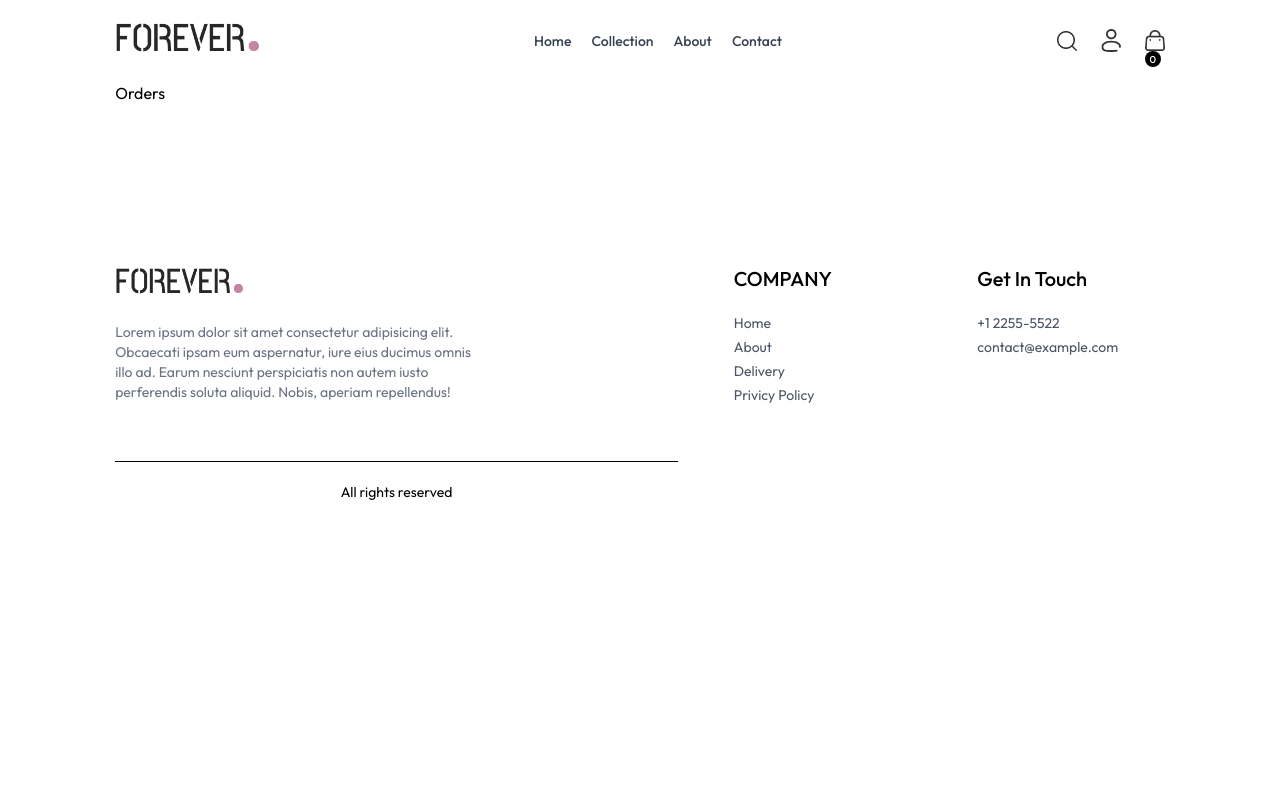
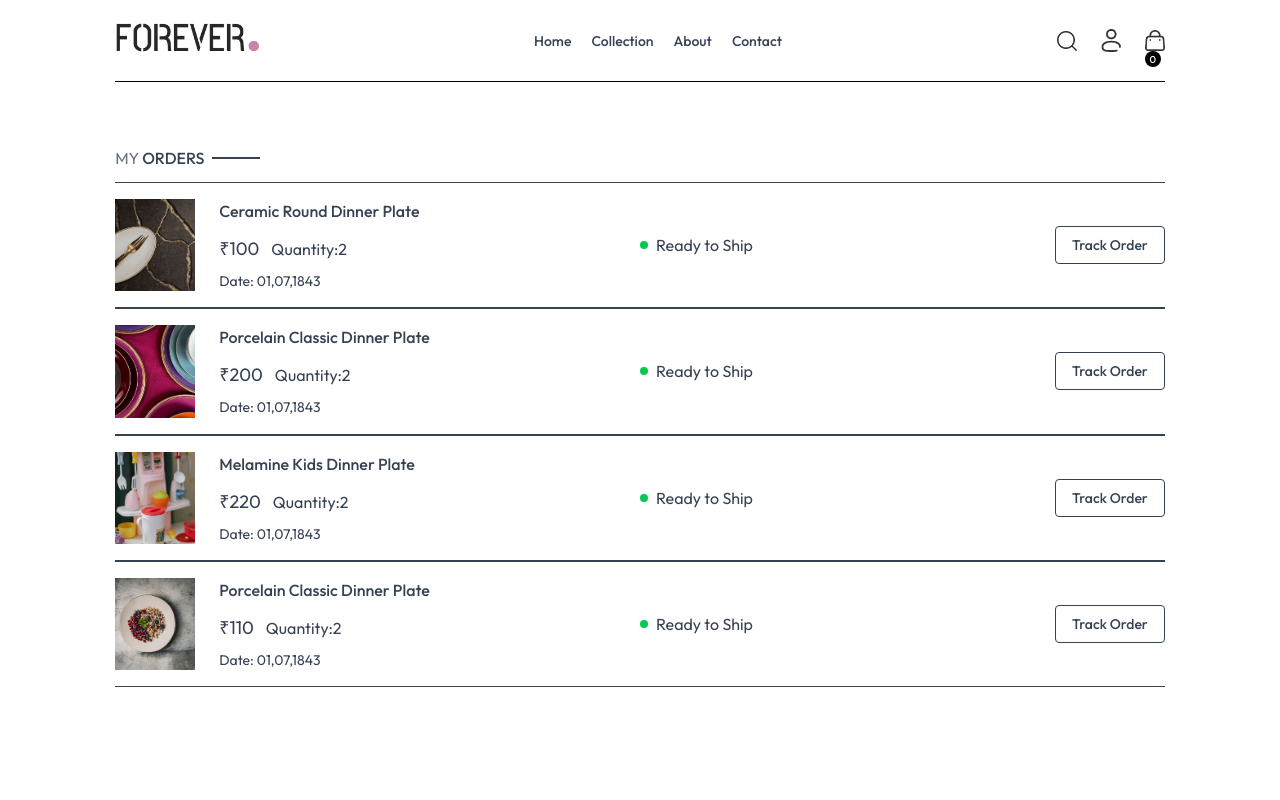
Before and after one commit to aaslaam/Cartio, a React app in the folder frontend/: page /orders in a window 1280 px wide. Shown: the top 800 px of the page. Built offline with nearby package versions, Linux system fonts and the light colour scheme; the HTML template or start-up script is replaced by a standard one.

Commit message:
Added Orders Page

```diff
--- a/frontend/src/pages/Orders.jsx
+++ b/frontend/src/pages/Orders.jsx
@@ -1,8 +1,41 @@
-import React from 'react'
+import React, { useContext } from 'react'
+import { ShopContext } from '../context/ShopContext'
+import Title from '../components/Title'
 
 const Orders = () => {
+  const {currency,products} = useContext(ShopContext)
   return (
-    <div>Orders</div>
+    <div className='border-t pt-16 '>
+      <div className="2xl">
+        <Title text1={'MY'} text2={'ORDERS'} />
+      </div>
+      <div>
+        {
+          products.slice(0,4).map((item,index)=>(
+            <div key={index} className='py-4 border-t border-b text-gray-700 flex flex-col md:flex-row md:items-center md:justify-between gap-4 '>
+              <div className="flex items-start gap-6 text-sm">
+                <img className='w-16 sm:w-20' src={item.image[0]} alt={item.name} />
+                <div>
+                  <p className='sm:text-base font-medium'>{item.name}</p>
+                  <div className="flex items-center gap-3 mt-3 text-base text-gray-700">
+                    <p className='text-lg'>{currency}{item.price}</p>
+                    <p>Quantity:2</p>
+                  </div>
+                  <p className='mt-2'>Date: <span className='text-gray-700'>01,07,1843</span></p>
+                </div>
+              </div>
+              <div className='md:w-1/2 flex items-center justify-between'>
+                <div className="flex items-center gap-2">
+                  <p className='min-w-2 h-2 rounded-full bg-green-500'></p>
+                  <p className='text-sm md:text-base'>Ready to Ship</p>
+                </div>
+                <button className='border px-4 py-2 text-sm rounded-sm font-medium'>Track Order</button>
+              </div>
+            </div>
+          ))
+        }
+      </div>
+    </div>
   )
 }
 
```
